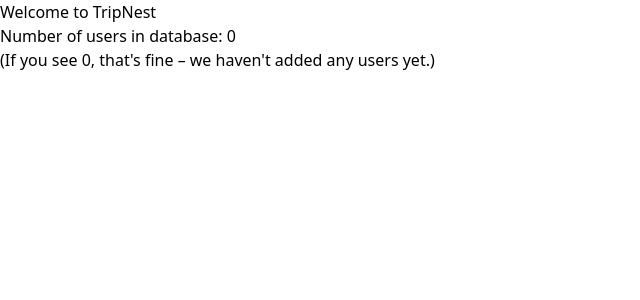
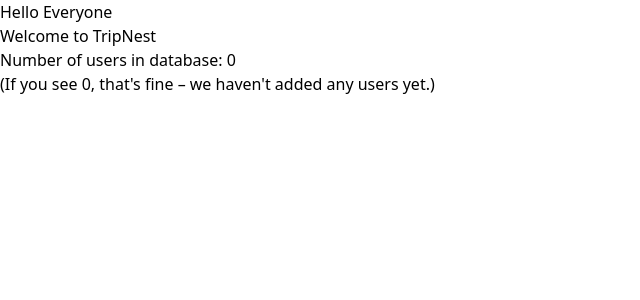
Before and after one commit to bhatshraddha000-cell/TripNest, a React app in the folder frontend/: page / in a window 1280 px wide. Shown: the top 300 px of the page, without its empty margins (0-640 px from the left). Built offline with nearby package versions, Linux system fonts and the light colour scheme; no server answers; the HTML template or start-up script is replaced by a standard one.

Commit message:
Inital commit

```diff
--- a/frontend/src/App.jsx
+++ b/frontend/src/App.jsx
@@ -4,6 +4,8 @@
 function App() {
   return (
     <div className="App">
+      <h1>Hello Everyone</h1>
+
       <Home />
     </div>
   );
```
